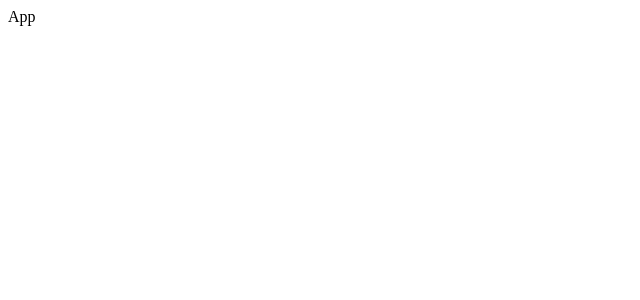
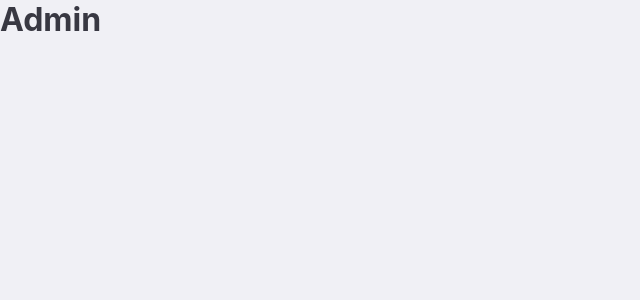
Before and after one commit to renan5g/pandoca-web, a React (Vite) app: page / in a window 1280 px wide. Shown: the top 300 px of the page, without its empty margins (0-640 px from the left). Built offline with nearby package versions, Linux system fonts and the light colour scheme.

Commit message:
feat: global styles and theme

```diff
--- a/src/app/App.tsx
+++ b/src/app/App.tsx
@@ -1,3 +1,14 @@
+import { ThemeProvider } from 'styled-components';
+import { myTheme } from '@app/styles/theme';
+import { GlobalStyles } from '@app/styles/global';
+
+import Router from '@app/routes/Router';
+
 export function App() {
-  return <div>App</div>;
+  return (
+    <ThemeProvider theme={myTheme}>
+      <GlobalStyles />
+      <Router />
+    </ThemeProvider>
+  );
 }
--- /dev/null
+++ b/src/app/styles/global.tsx
@@ -0,0 +1,61 @@
+import { createGlobalStyle, css } from 'styled-components';
+
+export const GlobalStyles = createGlobalStyle`
+  ${({ theme }) => css`
+    *,
+    *::after,
+    *::before {
+      margin: 0;
+      padding: 0;
+      box-sizing: border-box;
+      font-family: ${theme.fonts.FAMILY};
+    }
+
+    html {
+      scroll-behavior: smooth;
+      box-sizing: inherit;
+      width: 100%;
+    }
+
+    // Scrollbar styles
+    html {
+      scrollbar-width: thin;
+      scrollbar-color: ${theme.colors.TEXT_HEADING};
+    }
+
+    body::-webkit-scrollbar {
+      width: 6px;
+    }
+
+    body::-webkit-scrollbar-thumb {
+      background-color: ${theme.colors.TEXT_HEADING};
+      border-radius: 10px;
+    }
+
+    body {
+      background-color: ${theme.colors.BACKGROUND};
+      color: ${theme.colors.TEXT_HEADING};
+      -webkit-text-size-adjust: 100%;
+      -webkit-font-smoothing: antialiased;
+    }
+
+    ul,
+    li,
+    ol {
+      list-style: none;
+    }
+
+    a {
+      text-decoration: none;
+      color: ${theme.colors.TEXT_HEADING};
+    }
+
+    button {
+      outline: none;
+      border: none;
+      font-size: ${theme.fonts.SIZES[16]};
+      color: ${theme.colors.TEXT_HEADING};
+      cursor: pointer;
+    }
+  `}
+`;
--- /dev/null
+++ b/src/app/styles/theme/colors.ts
@@ -0,0 +1,24 @@
+export const colors = {
+  WHITE: '#FFFFFF',
+  GREEN: '#1B873F',
+  ORANGE: '#FF7A29',
+  YELLOW: '#FFCD1E',
+  SUCCESS: '#04D361',
+  ALERT: '#E83F5B',
+
+  TEXT_HEADING: '#383842',
+  TEXT_BODY: '#6C6C80',
+  TEXT_INPUT: '#A0A0B2',
+  TEXT_WHITE: '#FAFAFC',
+  TEXT_ICON: '#CED2DA',
+
+  SHAPES: '#FFFFFF',
+  SHAPES_SECONDARY: '#FAFAFC',
+  SHAPES_TERTIARY: '#383842',
+  SHAPES_LINE: '#E6E6F0',
+  BACKGROUND: '#F0F0F5',
+
+  GRADIENT_BASE: 'linear-gradient(167.86deg, #FD951F 0.71%, #FFCD1E 100%)',
+  SHADOW_BASE: '0 5px 25px rgba(0,0,0,0.05)',
+  SHADOW_LIGHT: '0 0 15px rgba(0,0,0,0.05)',
+};
--- /dev/null
+++ b/src/app/styles/theme/fonts.ts
@@ -0,0 +1,20 @@
+export const fonts = {
+  FAMILY:
+    "Poppins, -apple-system, BlinkMacSystemFont, 'Segoe UI',Roboto, Oxygen, Ubuntu, Cantarell, 'Open Sans', 'Helvetica Neue', sans-serif",
+  LIGHT: 300,
+  NORMAL: 400,
+  MEDIUM: 500,
+  BOLD: 600,
+  SIZES: {
+    8: '0.5rem',
+    12: '0.75rem',
+    16: '1rem',
+    18: '1.125rem',
+    24: '1.5rem',
+    32: '2rem',
+    40: '2.5rem',
+    48: '3rem',
+    56: '3.5rem',
+    64: '4rem',
+  },
+};
--- /dev/null
+++ b/src/app/styles/theme/index.ts
@@ -0,0 +1,9 @@
+import { colors } from './colors';
+import { zIndices } from './zIndices';
+import { fonts } from './fonts';
+
+export const myTheme = {
+  colors,
+  zIndices,
+  fonts,
+};
--- /dev/null
+++ b/src/app/styles/theme/zIndices.ts
@@ -0,0 +1,12 @@
+export const zIndices = {
+  HIDE: -1,
+  AUTO: 'auto',
+  BASE: 0,
+  HEADER: 1000,
+  DROPDOWN: 1000,
+  BANNER: 1200,
+  OVERLAY: 1300,
+  MODAL: 1400,
+  TOAST: 1700,
+  TOOLTIP: 1800,
+};
```
Also changed, not shown: src/@types/styled-components/index.d.ts (added, +9 -0 lines).
